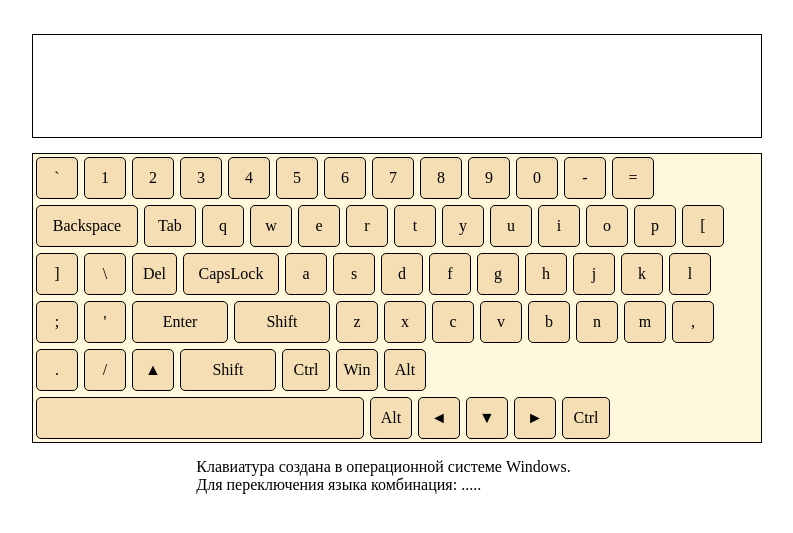
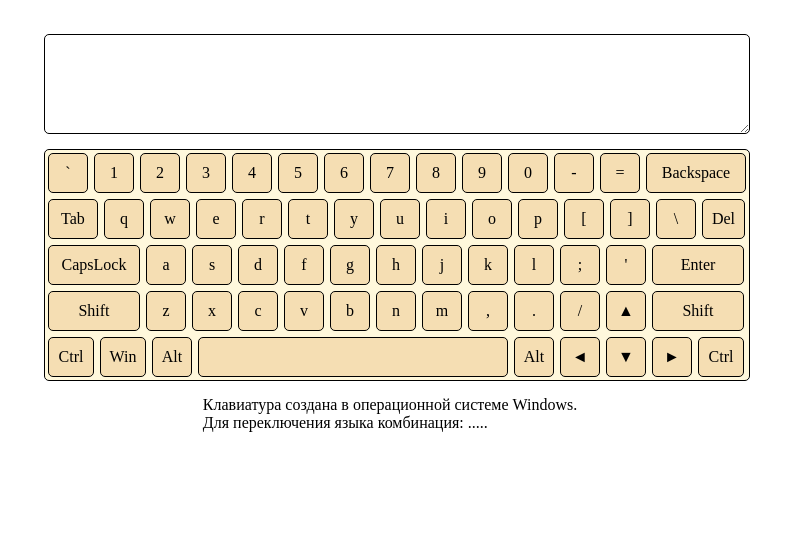
Before and after one commit to nvalkovich/jsfe2023Q1-virtual-keyboard, a website with bundled scripts: page index.html in a window 1280 px wide. Shown: the part 69-602 px from the top of the page, without its empty margins (243-1036 px from the left). Built offline with nearby package versions, Linux system fonts and the light colour scheme.

Commit message:
feat: add button module, implement input characters to the textarea

```diff
--- /dev/null
+++ b/button.js
@@ -0,0 +1,42 @@
+class Button {
+  constructor({
+    code,
+    en,
+    ru,
+    classNames,
+  }) {
+    this.code = code;
+    this.en = en;
+    this.ru = ru || en;
+    this.classNames = classNames || [];
+  }
+
+  toHtml() {
+    const button = document.createElement('div');
+    button.className = 'btn';
+    button.innerHTML = this.en;
+    this.classNames.forEach((element) => {
+      button.classList.add(element);
+    });
+
+    button.addEventListener('mousedown', Button.handleDown.bind(this));
+    button.addEventListener('mouseup', Button.handleUp.bind(this));
+
+    return button;
+  }
+
+  addOnClickEventListener(callback) {
+    this.callback = callback;
+  }
+
+  static handleDown(e) {
+    e.target.classList.add('btn-down');
+    this.callback(this.en);
+  }
+
+  static handleUp(e) {
+    e.target.classList.remove('btn-down');
+  }
+}
+
+export default Button;
--- a/buttons.js
+++ b/buttons.js
@@ -55,7 +55,7 @@ const buttons = [
   { code: 'ArrowUp', en: '&#9650;', classNames: ['btn-arrow', 'btn-arrow_up'] },
   { code: 'ShiftRight', en: 'Shift', classNames: ['btn-shift', 'btn-shift_right'] },
   { code: 'ControlLeft', en: 'Ctrl', classNames: ['btn-ctrl', 'btn-ctrl_left'] },
-  { code: 'MetaLeft', en: 'Win' },
+  { code: 'MetaLeft', en: 'Win', classNames: ['btn-win'] },
   { code: 'AltLeft', en: 'Alt' },
   { code: 'Space', en: ' ', classNames: ['btn-space'] },
   { code: 'AltRight', en: 'Alt' },
--- a/main.js
+++ b/main.js
@@ -1,33 +1,5 @@
 import buttons from './buttons.js';
-
-class Button {
-  constructor({
-    code,
-    en,
-    ru,
-    classNames,
-  }) {
-    this.code = code;
-    this.en = en;
-    this.ru = ru || en;
-    this.classNames = classNames || [];
-  }
-
-  toHtml() {
-    const button = document.createElement('div');
-    button.className = 'btn';
-    button.innerHTML = this.en;
-    this.classNames.forEach((element) => {
-      button.classList.add(element);
-    });
-
-    return button;
-  }
-
-  addOnClickEventListener(callback) {
-    this.callback = callback;
-  }
-}
+import Button from './button.js';
 
 document.addEventListener('DOMContentLoaded', () => {
   const keyboardWrapper = document.createElement('div');
@@ -39,8 +11,7 @@ document.addEventListener('DOMContentLoaded', () => {
   title.innerHTML = 'RSS Виртуальная клавиатура';
   keyboardWrapper.append(title);
 
-  const textArea = document.createElement('input');
-  textArea.type = 'text';
+  const textArea = document.createElement('textarea');
   textArea.className = 'textarea';
   keyboardWrapper.append(textArea);
 
--- a/style.css
+++ b/style.css
@@ -1,5 +1,11 @@
+*,
+*::before,
+*::after {
+  box-sizing: border-box;
+}
+
 .keyboard-wrapper {
-  width: 730px;
+  width: 706px;
   margin: 0 auto;
   display: flex;
   flex-direction: column;
@@ -12,7 +18,16 @@
 
 .textarea {
   border: 1px solid black;
-  height: 100px;
+  min-height: 100px;
+  border-radius: 5px;
+  padding: 5px;
+}
+
+.textarea:focus {
+  border-color: #FFF8DC;
+  outline: 0;
+  box-shadow: 0 0 0 2px rgba(245, 222, 179, 0.60);
+  transition: border-color 0.15s ease-in-out, box-shadow 0.15s ease-in-out;
 }
 
 .keyboard {
@@ -20,6 +35,7 @@
   display: flex;
   flex-wrap: wrap;
   background-color: #FFF8DC;
+  border-radius: 5px;
 }
 
 .btn {
@@ -39,12 +55,17 @@
   background-color: #D2B48C;
 }
 
+.btn:active {
+  box-shadow: 0 0 0 2px rgba(210, 180, 140, 0.43);
+  border-radius: 5px;
+}
+
 .btn-backspace {
   width: 100px;
 }
 
 .btn-space {
-  width: 326px;
+  width: 310px;
 }
 
 .btn-tab {
@@ -58,14 +79,15 @@
 .btn-caps,
 .btn-shift,
 .btn-enter {
-  width: 94px;
+  width: 92px;
 }
 
-.btn-ctrl {
+.btn-ctrl,
+.btn-win {
   width: 46px;
 }
 
 .keyboard-wrapper__description {
-  max-width:55%;
+  max-width: 55%;
   margin: 0 auto;
 }
```
